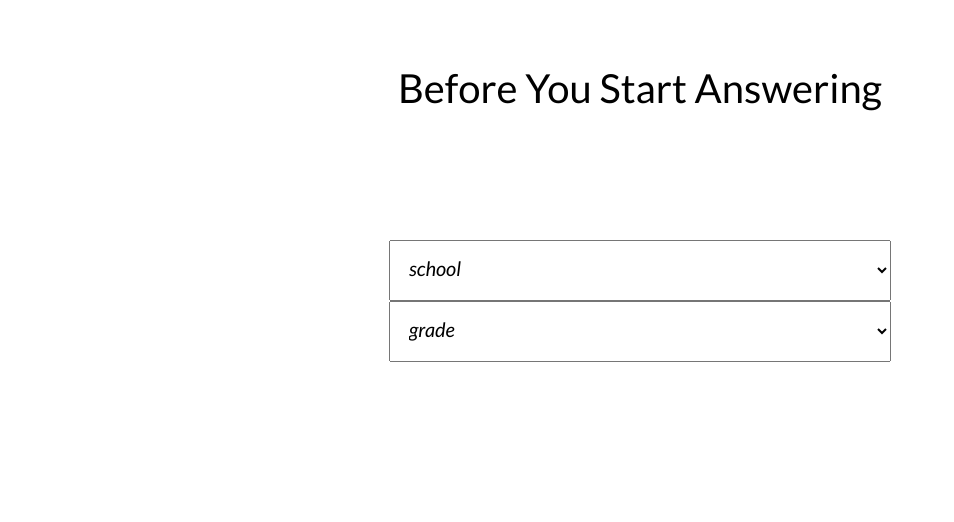
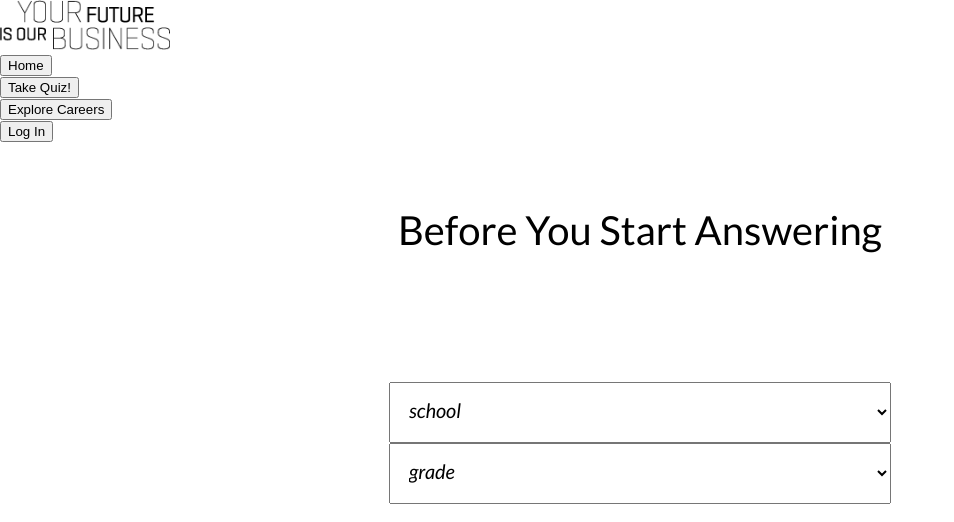
Before and after one commit to ucsc-blueprint/yfiob2, a React (Create React App) app: page / in a window 1280 px wide. Shown: the top 522 px of the page, without its empty margins (0-954 px from the left). Built offline with nearby package versions, Linux system fonts and the light colour scheme.

Commit message:
Added Navbar. Finished 2/3 of task

```diff
--- a/src/Components/BeforeYouStart/BeforeYouStart.jsx
+++ b/src/Components/BeforeYouStart/BeforeYouStart.jsx
@@ -1,8 +1,10 @@
 import './BeforeYouStart.css'
+import { Navbar } from '../Navbar'
 
 export const BeforeYouStart = () => {
     return (
         <>
+        <Navbar></Navbar>
         <div className = "header">Before You Start Answering</div>
 
         <div className = "dropContainer">
```
